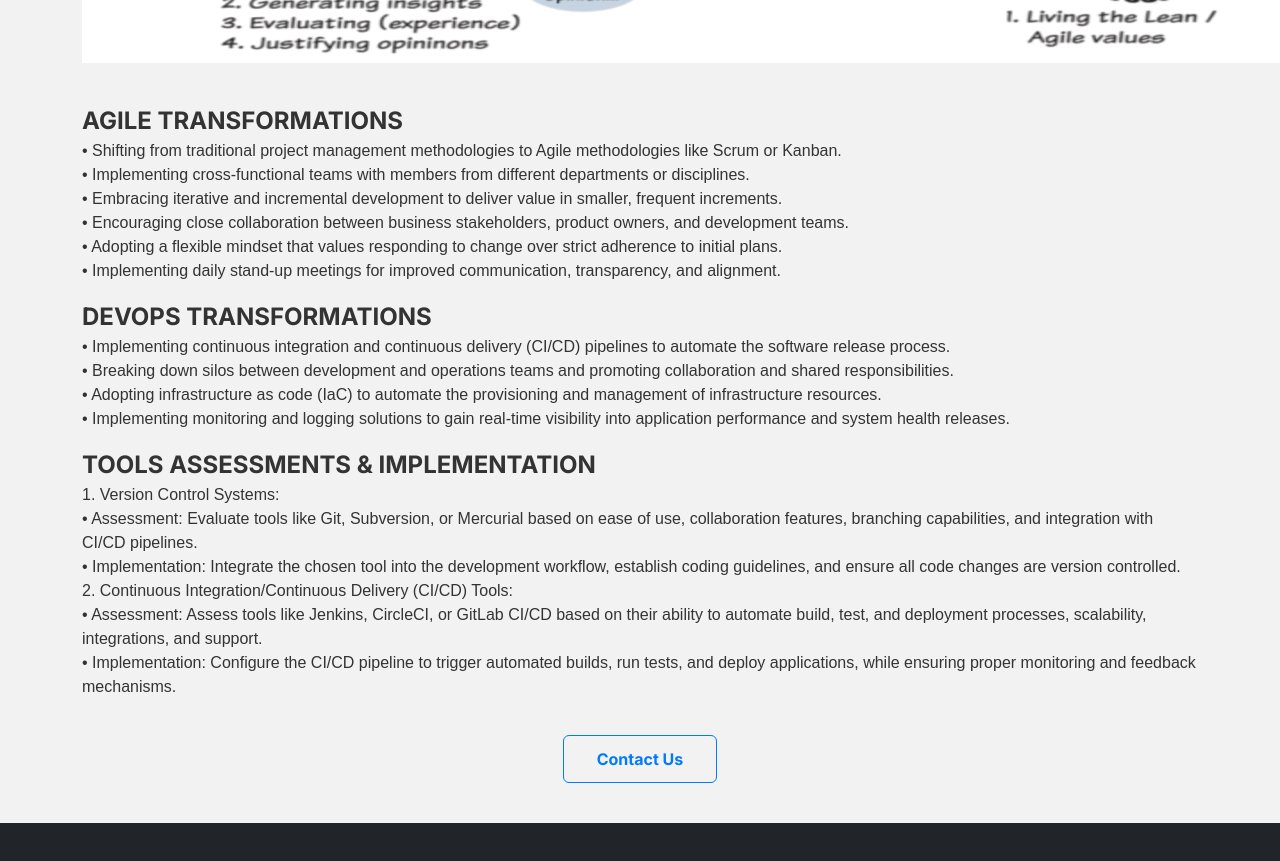
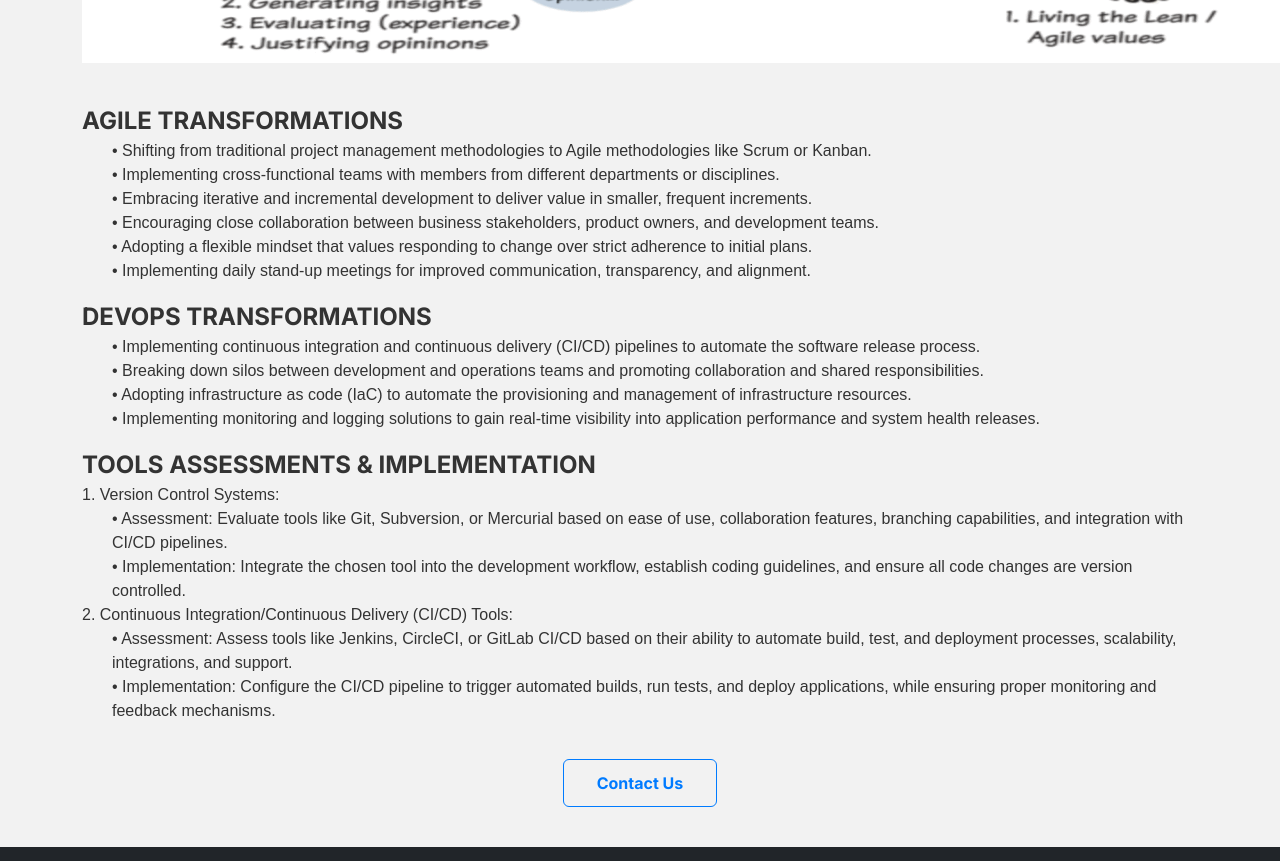
Before and after one commit to Mo2artGit/learnpm, a React (Create React App) app: page /learnpm/coaching in a window 1280 px wide. Shown: the part 500-1361 px from the top of the page. Built offline with nearby package versions, Linux system fonts and the light colour scheme.

Commit message:
coaching change

```diff
--- a/src/components/Coaching.js
+++ b/src/components/Coaching.js
@@ -22,6 +22,9 @@ const styles = {
     textAlign: 'left',
     marginBottom: '1em',
   },
+  bulletPointWithMargin: {
+    marginLeft: '30px',
+  },
   button: {
     width: '154px',
     height: '48px',
@@ -38,32 +41,32 @@ const styles = {
 
 const AgileTransformationsText = () => (
   <div>
-    <div>• Shifting from traditional project management methodologies to Agile methodologies like Scrum or Kanban.</div>
-    <div>• Implementing cross-functional teams with members from different departments or disciplines.</div>
-    <div>• Embracing iterative and incremental development to deliver value in smaller, frequent increments.</div>
-    <div>• Encouraging close collaboration between business stakeholders, product owners, and development teams.</div>
-    <div>• Adopting a flexible mindset that values responding to change over strict adherence to initial plans.</div>
-    <div>• Implementing daily stand-up meetings for improved communication, transparency, and alignment.</div>
+    <div style={styles.bulletPointWithMargin}>• Shifting from traditional project management methodologies to Agile methodologies like Scrum or Kanban.</div>
+    <div style={styles.bulletPointWithMargin}>• Implementing cross-functional teams with members from different departments or disciplines.</div>
+    <div style={styles.bulletPointWithMargin}>• Embracing iterative and incremental development to deliver value in smaller, frequent increments.</div>
+    <div style={styles.bulletPointWithMargin}>• Encouraging close collaboration between business stakeholders, product owners, and development teams.</div>
+    <div style={styles.bulletPointWithMargin}>• Adopting a flexible mindset that values responding to change over strict adherence to initial plans.</div>
+    <div style={styles.bulletPointWithMargin}>• Implementing daily stand-up meetings for improved communication, transparency, and alignment.</div>
   </div>
 );
 
 const DevopsTransformationsText = () => (
   <div>
-    <div>• Implementing continuous integration and continuous delivery (CI/CD) pipelines to automate the software release process.</div>
-    <div>• Breaking down silos between development and operations teams and promoting collaboration and shared responsibilities.</div>
-    <div>• Adopting infrastructure as code (IaC) to automate the provisioning and management of infrastructure resources.</div>
-    <div>• Implementing monitoring and logging solutions to gain real-time visibility into application performance and system health releases.</div>
+    <div style={styles.bulletPointWithMargin}>• Implementing continuous integration and continuous delivery (CI/CD) pipelines to automate the software release process.</div>
+    <div style={styles.bulletPointWithMargin}>• Breaking down silos between development and operations teams and promoting collaboration and shared responsibilities.</div>
+    <div style={styles.bulletPointWithMargin}>• Adopting infrastructure as code (IaC) to automate the provisioning and management of infrastructure resources.</div>
+    <div style={styles.bulletPointWithMargin}>• Implementing monitoring and logging solutions to gain real-time visibility into application performance and system health releases.</div>
   </div>
 );
 
 const ToolsAssessmentsText = () => (
   <div>
     <div>1. Version Control Systems:</div>
-    <div>• Assessment: Evaluate tools like Git, Subversion, or Mercurial based on ease of use, collaboration features, branching capabilities, and integration with CI/CD pipelines.</div>
-    <div>• Implementation: Integrate the chosen tool into the development workflow, establish coding guidelines, and ensure all code changes are version controlled.</div>
+    <div style={styles.bulletPointWithMargin}>• Assessment: Evaluate tools like Git, Subversion, or Mercurial based on ease of use, collaboration features, branching capabilities, and integration with CI/CD pipelines.</div>
+    <div style={styles.bulletPointWithMargin}>• Implementation: Integrate the chosen tool into the development workflow, establish coding guidelines, and ensure all code changes are version controlled.</div>
     <div>2. Continuous Integration/Continuous Delivery (CI/CD) Tools:</div>
-    <div>• Assessment: Assess tools like Jenkins, CircleCI, or GitLab CI/CD based on their ability to automate build, test, and deployment processes, scalability, integrations, and support.</div>
-    <div>• Implementation: Configure the CI/CD pipeline to trigger automated builds, run tests, and deploy applications, while ensuring proper monitoring and feedback mechanisms.</div>
+    <div style={styles.bulletPointWithMargin}>• Assessment: Assess tools like Jenkins, CircleCI, or GitLab CI/CD based on their ability to automate build, test, and deployment processes, scalability, integrations, and support.</div>
+    <div style={styles.bulletPointWithMargin}>• Implementation: Configure the CI/CD pipeline to trigger automated builds, run tests, and deploy applications, while ensuring proper monitoring and feedback mechanisms.</div>
   </div>
 );
 
```
